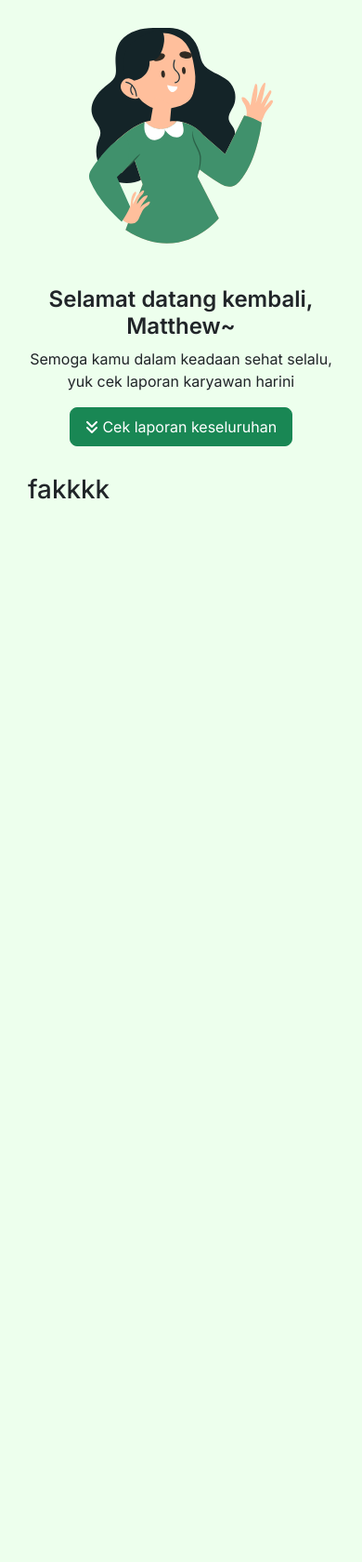
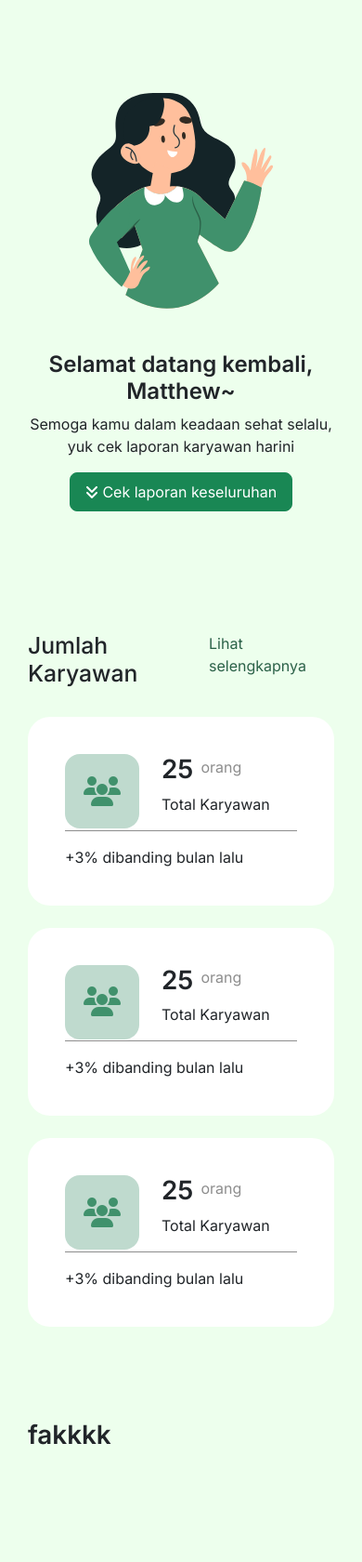
Before and after one commit to Rinkuu253/praktek-web-uts, a PHP site: page / in a window 390 px wide. Shown: the part 61-1741 px from the top of the page at 93% size. Run offline with PHP 8.4, Linux system fonts and the light colour scheme; some libraries are stand-ins or nearby versions.

Commit message:
section1 done responsive

```diff
--- a/index.php
+++ b/index.php
@@ -43,13 +43,76 @@
           </div>
       </div>
       </nav>
+
     <div class="all">
+
       <div class="welcome">
         <img src="images/mascot.svg" alt="">
         <div class="text">
           <h1>Selamat datang kembali, Matthew~</h1>
           <p>Semoga kamu dalam keadaan sehat selalu, yuk cek laporan karyawan harini</p>
           <button type="button" class="btn btn-success btn-lg"><i class="fa-solid fa-angles-down"></i>   Cek laporan keseluruhan</button>
+        </div>
+      </div>
+
+      <div class="jumlah-karyawan">
+        <div class="titel">
+          <h2>Jumlah Karyawan</h2>
+          <a href="">Lihat selengkapnya</a>
+        </div>
+
+        <div class="cards">
+          <div class="card">
+            <div class="card-body">
+              <div class="atas">
+                <div class="ic"><i class="fa-solid fa-users fa-2xl"></i></div>
+                <div class="isi">
+                  <div>
+                    <h1>25</h1>
+                    <p>orang</p>
+                  </div>
+                  <p>Total Karyawan</p>
+                </div>
+              </div>
+              <div class="bawah">
+                <div class="stat">+3% dibanding bulan lalu</div>
+              </div>
+            </div>
+          </div>
+          <div class="card">
+          <div class="card-body">
+              <div class="atas">
+                <div class="ic"><i class="fa-solid fa-users fa-2xl"></i></div>
+                <div class="isi">
+                  <div>
+                    <h1>25</h1>
+                    <p>orang</p>
+                  </div>
+                  <p>Total Karyawan</p>
+                </div>
+              </div>
+              <div class="bawah">
+                <div class="stat">+3% dibanding bulan lalu</div>
+              </div>
+            </div>
+          </div>
+          <div class="card">
+          <div class="card-body">
+              <div class="atas">
+                <div class="ic"><i class="fa-solid fa-users fa-2xl"></i></div>
+                <div class="isi">
+                  <div>
+                    <h1>25</h1>
+                    <p>orang</p>
+                  </div>
+                  <p>Total Karyawan</p>
+                </div>
+              </div>
+              <div class="bawah">
+                <div class="stat">+3% dibanding bulan lalu</div>
+              </div>
+            </div>
+          </div>
         </div>
       </div>
       <h1>fakkkk</h1>
--- a/style.css
+++ b/style.css
@@ -11,6 +11,9 @@ body {
     font-family: 'Inter', sans-serif;
 }
 
+h1 {
+    font-weight: 600;
+}
 
 .navbar {
     color: #2B6148 !important;
@@ -50,17 +53,84 @@ body {
     display: grid;
     justify-items: center;
     align-items: center;
+    margin: 100px 0 100px 0;
 
     .text {
         place-self: center start;
-        h1 {
-            font-weight: 600;
-        }
+
         p {
             font-size: 1.5rem;
         }
     }
 
+}
+
+
+.jumlah-karyawan {
+    display: flex;
+    flex-direction: column;
+    margin: 100px 0 100px 0;
+
+    .titel {
+        padding-bottom: 24px;
+        display: flex;
+        justify-content: space-between;
+    }
+
+    a {
+        color: #2B6148;
+        text-decoration: none;
+    }
+
+    .cards {
+        display: grid;
+
+
+        .card {
+            border-radius: 24px;
+            border: none;
+
+            .card-body {
+                display: flex;
+                flex-direction: column;
+                column-gap: 1.5rem;
+                padding: 40px;
+
+                .atas {
+                    display: flex;
+                    gap: 1.5rem;
+                    .ic {
+                        background-color: #BFDACE;
+                        color: #40916C;
+                        width: 80px;
+                        height: 80px;
+                        border-radius: 16px;
+                        display: grid;
+                        place-items: center;
+                    }
+
+                    .isi {
+                        display: flex;
+                        flex-direction: column;
+                        div {
+                            display: flex;
+                            align-items: flex-end;
+                            column-gap: .5rem;
+                            p {
+                                color: #8D8D8D;
+                            }
+                        }
+                    }
+                }
+
+                .bawah {
+                    border-top: .5px solid #8D8D8D;
+                    padding-top: 16px;
+                }
+
+            }
+        }
+    }
 }
 
 
@@ -103,6 +173,11 @@ body {
                 font-size: 1rem;
             }
         }
+    }
+
+    .cards {
+        grid-template-rows: 1fr 1fr 1fr;
+        row-gap: 1.5rem;
     }
 }
 
@@ -148,6 +223,10 @@ body {
 
     }
 
+    .cards {
+        grid-template-columns: 1fr 1fr 1fr;
+        column-gap: 1rem;
+    }
 }
 
 
```
